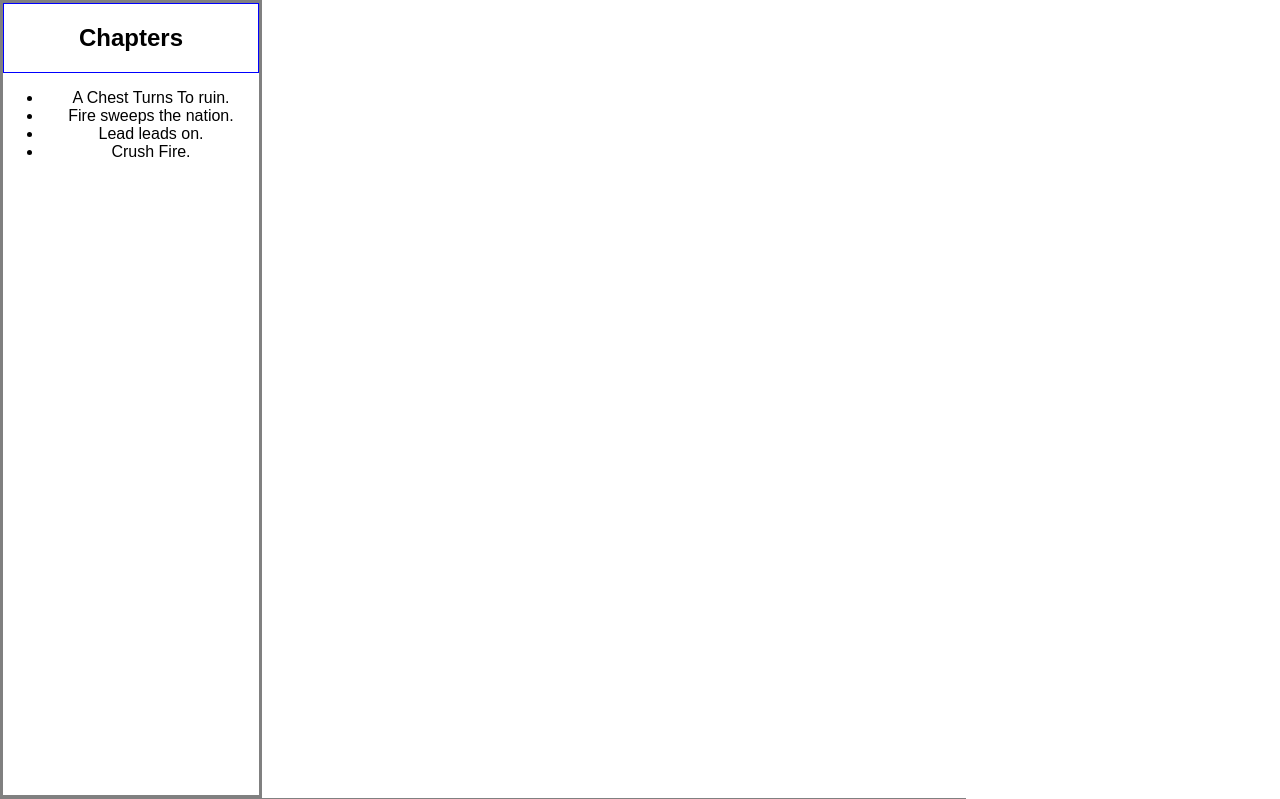
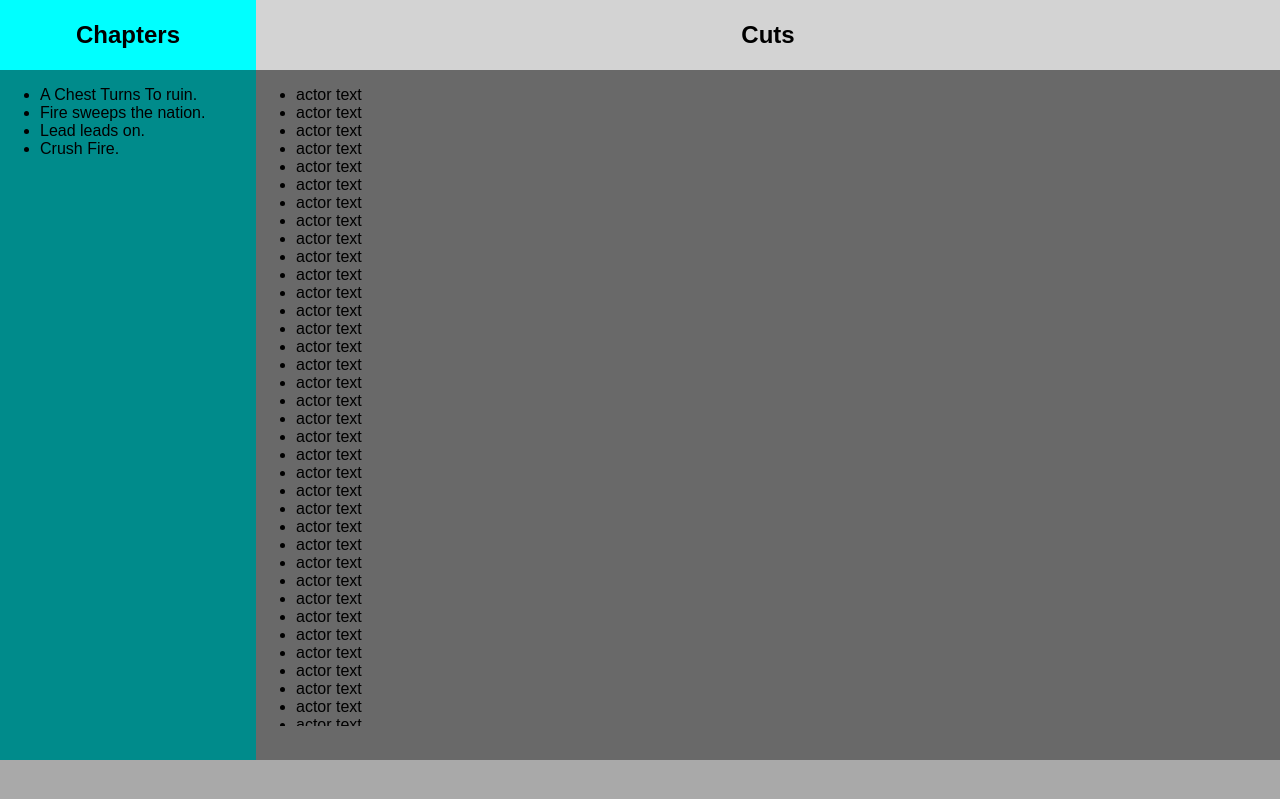
Before and after one commit to Vidsneezes/NanorenoVisualEditor, a React (Create React App) app: page / in a window 1280 px wide. Shown: the top 799 px of the page. Built offline with nearby package versions, Linux system fonts and the light colour scheme.

Commit message:
fixed alignment

```diff
--- a/src/App.css
+++ b/src/App.css
@@ -1,11 +1,19 @@
 .App {
-  display: inline;
+  background-color: darkgray;
+  height: 100vh;
 }
 
 .App-ChapterView {
   float: left;
+  width: 20%;
+  background: darkcyan;
+  height: 95vh;
 }
 
 .App-CutView {
+  position: relative;
   float: right;
+  width: 80%;
+  background: dimgray;
+  height: 95vh;
 }
--- a/src/App.js
+++ b/src/App.js
@@ -7,8 +7,12 @@ class App extends Component {
   render() {
     return (
       <div className="App">
-        <ChaptersView />
-        <CutView />
+        <div className="App-ChapterView">
+          <ChaptersView />
+        </div>
+        <div className="App-CutView">
+          <CutView />
+        </div>
       </div>
     );
   }
--- a/src/components/chaptersview/ChaptersView.css
+++ b/src/components/chaptersview/ChaptersView.css
@@ -1,11 +1,7 @@
-.cv-content {
+.cv-title{
+  border: 1px solid cyan;
+  background-color: cyan;
+  background-size: 100%;
+  font-family: sans-serif;
   text-align: center;
-  width: 20%;
-  border: 3px solid gray;
-  height: 99vh;
 }
-
-.cv-title{
-  border: 1px solid blue;
-  font-family: sans-serif;
-}
--- a/src/components/cutview/CutView.css
+++ b/src/components/cutview/CutView.css
@@ -1,11 +1,14 @@
-.c-content {
+
+.c-title {
+  border: 1px solid lightgray;
+  background-color: lightgray;
+  background-size: 100%;
+  font-family: sans-serif;
   text-align: center;
-  width: 75%;
-  border: 3px solid gray;
-  height: 99vh;
+
 }
 
-.c-title{
-  border: 1px solid blue;
-  font-family: sans-serif;
+.c-list {
+  height: 80vh;
+  overflow-y: scroll;
 }
--- a/src/components/cutview/CutView.js
+++ b/src/components/cutview/CutView.js
@@ -6,13 +6,46 @@ class ChaptersView extends Component {
     return (
       <div className="c-content">
         <div className="c-title">
-          <h2>Hello</h2>
+          <h2>Cuts</h2>
         </div>
         <ul className="c-list">
           <li>actor text</li>
           <li>actor text</li>
           <li>actor text</li>
           <li>actor text</li>
+          <li>actor text</li>
+          <li>actor text</li>
+          <li>actor text</li>
+          <li>actor text</li>
+          <li>actor text</li>
+          <li>actor text</li>
+          <li>actor text</li>
+          <li>actor text</li>
+          <li>actor text</li>
+          <li>actor text</li>
+          <li>actor text</li>
+          <li>actor text</li>
+          <li>actor text</li>
+          <li>actor text</li>
+          <li>actor text</li>
+          <li>actor text</li>
+          <li>actor text</li>
+          <li>actor text</li>
+          <li>actor text</li>
+          <li>actor text</li>
+          <li>actor text</li>
+          <li>actor text</li>
+          <li>actor text</li>
+          <li>actor text</li>
+          <li>actor text</li>
+          <li>actor text</li>
+          <li>actor text</li>
+          <li>actor text</li>
+          <li>actor text</li>
+          <li>actor text</li>
+          <li>actor text</li>
+          <li>actor text</li>
+
         </ul>
       </div>
     );
```
